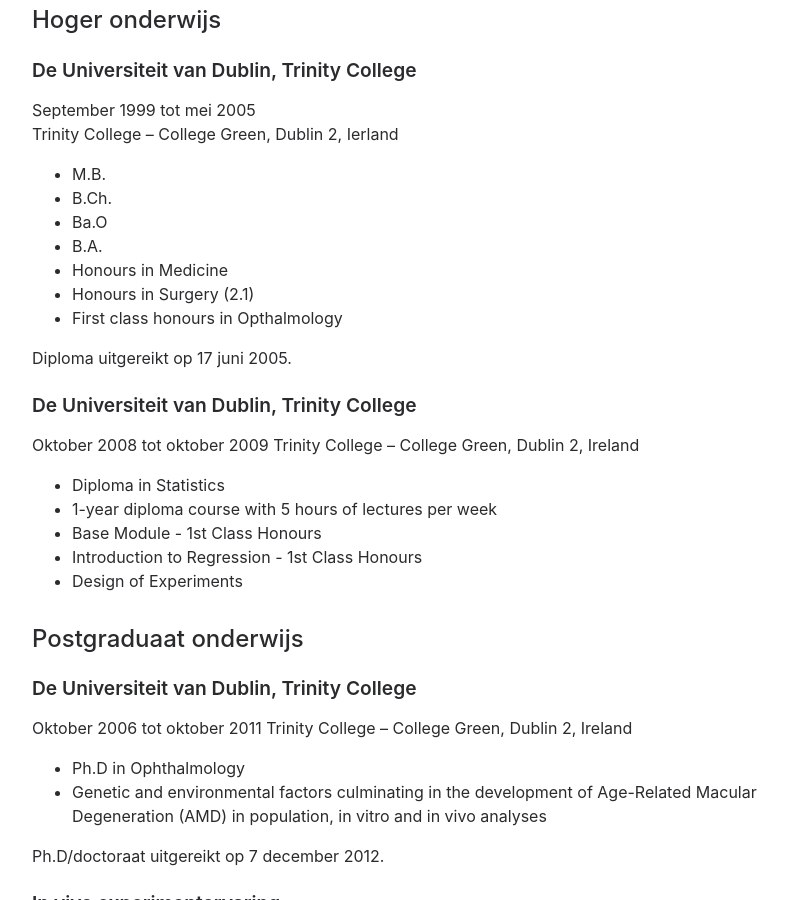
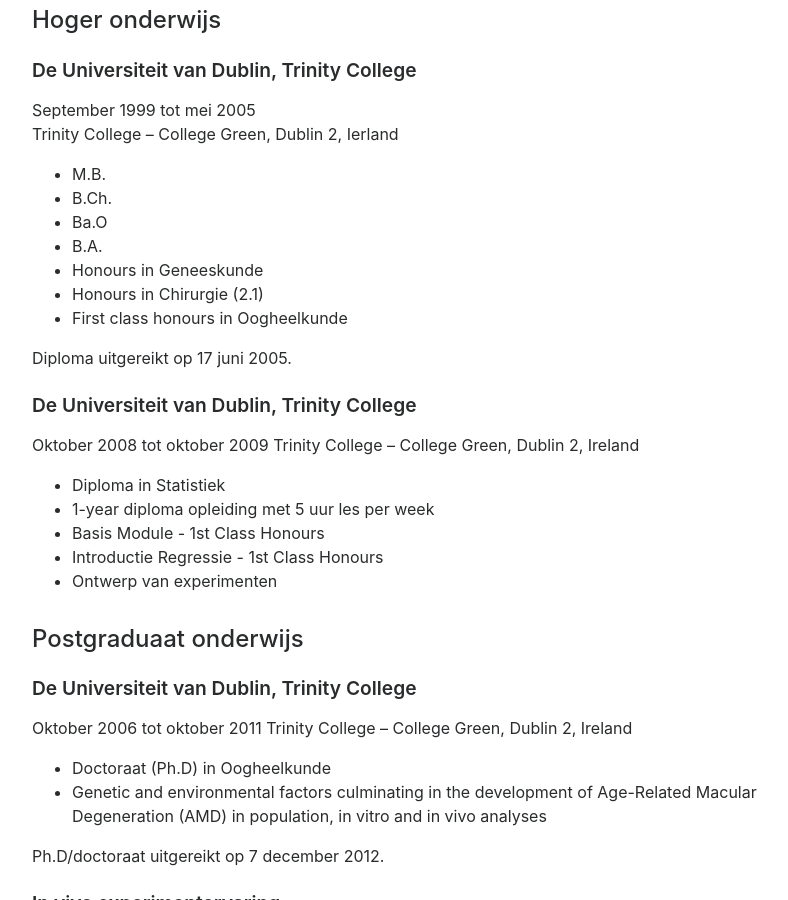
Before and after one commit to sorchanidhubhghaill/cv, a Jekyll site: the page built from nl.md, in a window 1280 px wide and 900 px high, scrolled down 904 px. Shown: the whole window, without its empty margins (208-996 px from the left). Built offline with Jekyll 4.4.1, drawn with Linux system fonts in a browser that asks for light colours.

Commit message:
Update nl.md

```diff
--- a/nl.md
+++ b/nl.md
@@ -38,9 +38,9 @@ Trinity College -- College Green, Dublin 2, Ierland
  - B.Ch.
  - Ba.O
  - B.A.
- - Honours in Medicine
- - Honours in Surgery (2.1)
- - First class honours in Opthalmology
+ - Honours in Geneeskunde
+ - Honours in Chirurgie (2.1)
+ - First class honours in Oogheelkunde
 
 Diploma uitgereikt op 17 juni 2005.
 
@@ -49,11 +49,11 @@ Diploma uitgereikt op 17 juni 2005.
 Oktober 2008 tot oktober 2009
 Trinity College -- College Green, Dublin 2, Ireland
 
- - Diploma in Statistics
- - 1-year diploma course with 5 hours of lectures per week
- - Base Module - 1st Class Honours
- - Introduction to Regression - 1st Class Honours
- - Design of Experiments
+ - Diploma in Statistiek
+ - 1-year diploma opleiding met 5 uur les per week
+ - Basis Module - 1st Class Honours
+ - Introductie Regressie - 1st Class Honours
+ - Ontwerp van experimenten
 
 ### Postgraduaat onderwijs
 
@@ -62,7 +62,7 @@ Trinity College -- College Green, Dublin 2, Ireland
 Oktober 2006 tot oktober 2011
 Trinity College -- College Green, Dublin 2, Ireland
 
- - Ph.D in Ophthalmology
+ - Doctoraat (Ph.D) in Oogheelkunde
  - Genetic and environmental factors culminating in the development of Age-Related Macular
    Degeneration (AMD) in population, in vitro and in vivo analyses
 
```
